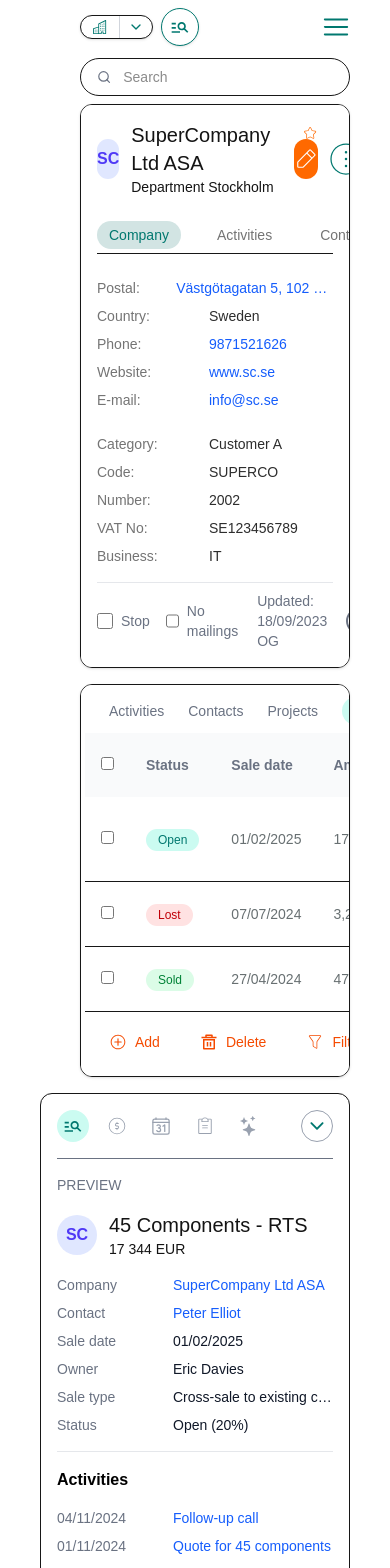
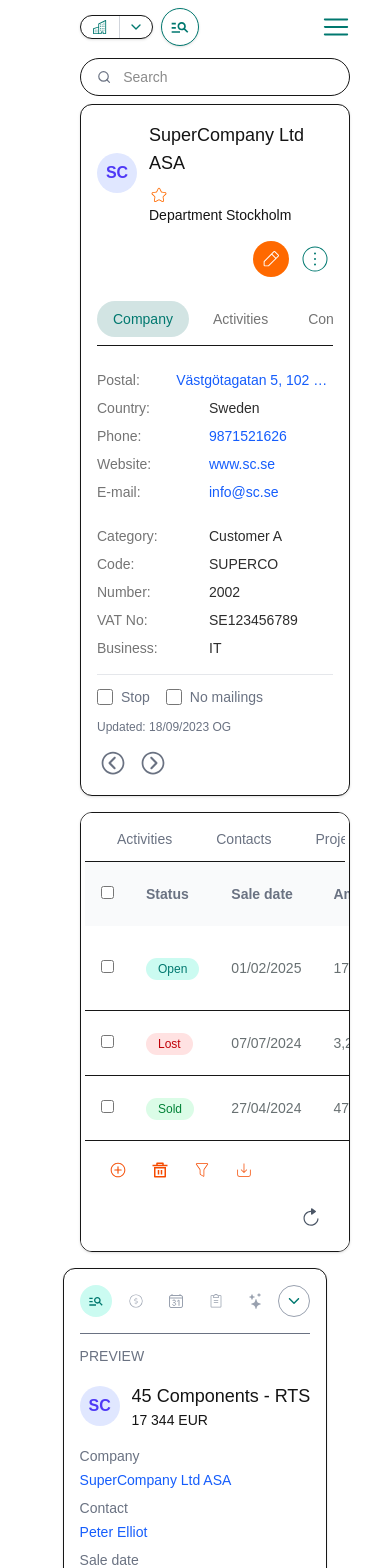
Before and after one commit to Neeraj799/crm-dashboard, a Next.js app in the folder frontend/: page / in a window 390 px wide. Shown: the top 1568 px of the page. Built offline with nearby package versions, Linux system fonts and the light colour scheme.

Commit message:
Added new page

```diff
--- a/frontend/src/components/company/CompanyCard.tsx
+++ b/frontend/src/components/company/CompanyCard.tsx
@@ -12,41 +12,51 @@ import { TabType } from "./types";
 
 const CompanyCard = () => {
   const [activeTab, setActiveTab] = useState<TabType>("Company");
+
   return (
-    <div className="w-full max-w-5xl rounded-xl border bg-white p-4 shadow-sm overflow-x-auto">
-      <div className="flex items-center justify-between">
-        <div className="flex w-1/2 items-center gap-3 ">
-          <div className="h-10 w-10 rounded-full bg-indigo-100 flex items-center justify-center">
-            <span className="font-bold text-indigo-600 ">SC</span>
+    <div className="w-full max-w-5xl rounded-xl border bg-white p-4 shadow-sm">
+      {/* HEADER */}
+      <div className="flex flex-col gap-4 md:flex-row md:items-center md:justify-between">
+        {/* LEFT */}
+        <div className="flex items-center gap-3">
+          <div className="h-10 w-10 shrink-0 rounded-full bg-indigo-100 flex items-center justify-center">
+            <span className="font-bold text-indigo-600">SC</span>
           </div>
 
           <div className="flex flex-col">
-            <div className="flex gap-6">
-              <h2 className="text-xl text-[#141414]">SuperCompany Ltd ASA</h2>
-              <CiStar className="text-orange-500 size-6" />
+            <div className="flex flex-wrap items-center gap-2">
+              <h2 className="text-lg md:text-xl text-[#141414]">
+                SuperCompany Ltd ASA
+              </h2>
+              <CiStar className="text-orange-500 size-5 md:size-6" />
             </div>
             <p className="text-sm text-[#141414]">Department Stockholm</p>
           </div>
         </div>
-        <div className="flex w-1/6 gap-2">
-          <button className="flex h-10 w-10 items-center justify-center rounded-full bg-orange-500">
-            <PiPencilSimpleLight className="h-6 w-6 text-white" />
+
+        {/* RIGHT ACTIONS */}
+        <div className="flex justify-end gap-2">
+          <button className="flex h-9 w-9 md:h-10 md:w-10 items-center justify-center rounded-full bg-orange-500">
+            <PiPencilSimpleLight className="h-5 w-5 md:h-6 md:w-6 text-white" />
           </button>
 
-          <button className="flex h-10 w-10 items-center justify-center rounded-full text-teal-700 hover:bg-gray-100">
-            <PiDotsThreeCircleVerticalThin className="h-10 w-10" />
+          <button className="flex h-9 w-9 md:h-10 md:w-10 items-center justify-center rounded-full text-teal-700 hover:bg-gray-100">
+            <PiDotsThreeCircleVerticalThin className="h-8 w-8" />
           </button>
         </div>
       </div>
 
+      {/* TABS */}
       <CompanyTabs activeTab={activeTab} onChange={setActiveTab} />
 
+      {/* DETAILS */}
       <CompanyDetails activeTab={activeTab} />
 
       <div className="mt-4 border-t border-gray-200" />
 
-      <div className="mt-2 flex items-center justify-between text-sm text-gray-500">
-        <div className="flex w-full items-center gap-4 justify-between">
+      {/* FOOTER */}
+      <div className="mt-3 flex flex-col gap-3 text-sm text-gray-500 md:flex-row md:items-center md:justify-between">
+        {/* CHECKBOXES */}
         <div className="flex gap-4">
           <label className="flex items-center gap-2">
             <input type="checkbox" className="size-4" />
@@ -58,19 +68,19 @@ const CompanyCard = () => {
             <span>No mailings</span>
           </label>
         </div>
-          <div className="flex">
-            <span>Updated: 18/09/2023 OG</span>
-          </div>
 
+        {/* UPDATED */}
+        <span className="text-xs md:text-sm">Updated: 18/09/2023 OG</span>
+
+        {/* PAGINATION */}
         <div className="flex gap-2">
           <button className="flex h-8 w-8 items-center justify-center">
-              <IoIosArrowDropleft className="h-8 w-8" />
+            <IoIosArrowDropleft className="h-7 w-7" />
           </button>
 
           <button className="flex h-8 w-8 items-center justify-center">
-              <IoIosArrowDropright className="h-8 w-8" />
+            <IoIosArrowDropright className="h-7 w-7" />
           </button>
-          </div>
         </div>
       </div>
     </div>
--- a/frontend/src/components/company/CompanyTabs.tsx
+++ b/frontend/src/components/company/CompanyTabs.tsx
@@ -16,7 +16,16 @@ const tabs: TabType[] = [
 const CompanyTabs: React.FC<CompanyTabsProps> = ({ activeTab, onChange }) => {
   return (
     <div className="mt-6 border-b">
-      <ul className="flex gap-6 text-sm">
+      <ul
+        className="
+          flex gap-2 sm:gap-6
+          overflow-x-auto
+          whitespace-nowrap
+          pb-2
+          text-sm
+          scrollbar-hide
+        "
+      >
         {tabs.map((tab) => {
           const isActive = activeTab === tab;
 
@@ -24,12 +33,15 @@ const CompanyTabs: React.FC<CompanyTabsProps> = ({ activeTab, onChange }) => {
             <li
               key={tab}
               onClick={() => onChange(tab)}
-              className={`py-1 px-3 mb-1 cursor-pointer transition-all duration-200
+              className={`
+                cursor-pointer transition-all duration-200
+                px-4 py-2
                 ${
                   isActive
                     ? "rounded-full bg-[#D2E4E3] text-teal-700 font-medium"
                     : "text-[#747474] hover:text-gray-700"
-                }`}
+                }
+              `}
             >
               {tab}
             </li>
--- a/frontend/src/components/deal/DealActivities.tsx
+++ b/frontend/src/components/deal/DealActivities.tsx
@@ -7,12 +7,15 @@ type Activity = {
 const DealActivities = ({ activities }: { activities: Activity[] }) => {
   return (
     <div>
-      <div className="text-black mb-4 font-semibold">Activities</div>
+      <div className="text-black mb-3 font-semibold">Activities</div>
 
       {activities.map((activity, index) => (
-        <div key={index} className="flex space-y-2 justify-between text-sm">
+        <div
+          key={index}
+          className="flex flex-col sm:flex-row sm:justify-between text-sm mb-2"
+        >
           <span className="text-gray-500">{activity.date}</span>
-          <span className="w-40 text-blue-600 hover:underline cursor-pointer">
+          <span className="sm:w-40 text-blue-600 hover:underline cursor-pointer">
             {activity.label}
           </span>
         </div>
--- a/frontend/src/components/deal/DealCard.tsx
+++ b/frontend/src/components/deal/DealCard.tsx
@@ -8,11 +8,13 @@ import { useState } from "react";
 
 const DealCard = ({ deal }: { deal: Deal }) => {
   const [activeTab, setActiveTab] = useState<DealTab>("search");
+
   return (
-    <div className="w-90 rounded-xl border bg-white p-4 shadow-sm space-y-4">
+    <div className="w-full max-w-md sm:max-w-lg rounded-xl border bg-white p-4 sm:p-5 shadow-sm space-y-4">
       <DealTabs activeTab={activeTab} onChange={setActiveTab} />
 
-      <div className="border-t pt-4 text-sm text-gray-500">
+      {/* Tab Content */}
+      <div className="border-t pt-3 text-sm text-gray-500">
         {activeTab === "search" && <p>PREVIEW</p>}
         {activeTab === "amount" && <p>Amount: {deal.amount}</p>}
         {activeTab === "date" && <p>Date tab content</p>}
@@ -22,21 +24,24 @@ const DealCard = ({ deal }: { deal: Deal }) => {
 
       {/* Header */}
       <div className="flex items-center gap-3">
-        <div className="h-10 w-10 rounded-full bg-indigo-100 flex items-center justify-center">
+        <div className="h-10 w-10 rounded-full bg-indigo-100 flex items-center justify-center shrink-0">
           <span className="font-bold text-indigo-600">SC</span>
         </div>
 
-        <div>
-          <h2 className="text-xl text-[#141414]">{deal.title}</h2>
+        <div className="min-w-0">
+          <h2 className="text-lg sm:text-xl text-[#141414] truncate">
+            {deal.title}
+          </h2>
           <p className="text-sm text-[#141414]">{deal.amount}</p>
         </div>
       </div>
 
       <DealDetails deal={deal} />
 
-      <div className="mt-4 border-t border-gray-200" />
+      <div className="border-t border-gray-200 pt-4">
+        <DealActivities activities={deal.activities} />
+      </div>
 
-      <DealActivities activities={deal.activities} />
       <DealStakeholders stakeholders={deal.stakeholders} />
     </div>
   );
--- a/frontend/src/components/deal/DealCardContainer.tsx
+++ b/frontend/src/components/deal/DealCardContainer.tsx
@@ -16,7 +16,7 @@ const DealCardContainer = () => {
       } catch (error) {
         console.error(error);
       } finally {
-        setLoading(false); // ✅ REQUIRED
+        setLoading(false);
       }
     };
 
@@ -27,7 +27,7 @@ const DealCardContainer = () => {
   if (!deal) return <p className="text-sm text-red-500">Failed to load deal</p>;
 
   return (
-    <div className="flex overflow-y-auto">
+    <div className="flex justify-center px-3 sm:px-6">
       <DealCard deal={deal} />
     </div>
   );
--- a/frontend/src/components/deal/DealDetails.tsx
+++ b/frontend/src/components/deal/DealDetails.tsx
@@ -20,10 +20,10 @@ type RowProps = {
 };
 
 const Row = ({ label, value, link }: RowProps) => (
-  <div className="flex items-center justify-between">
+  <div className="flex flex-col sm:flex-row sm:items-center sm:justify-between gap-1">
     <span className="text-gray-500 text-sm">{label}</span>
     <span
-      className={`w-40 truncate text-sm ${
+      className={`sm:w-40 truncate text-sm ${
         link ? "text-blue-600 hover:underline cursor-pointer" : "text-gray-900"
       }`}
       title={value}
--- a/frontend/src/components/deal/DealStakeholders.tsx
+++ b/frontend/src/components/deal/DealStakeholders.tsx
@@ -1,12 +1,10 @@
 const DealStakeholders = ({ stakeholders }: { stakeholders: string[] }) => {
   return (
-    <div className="space-y-2">
-      <div className="mt-4 border-t border-gray-200" />
-
+    <div className="space-y-2 pt-4 border-t border-gray-200">
       <div className="text-black font-semibold mb-2">Stakeholders</div>
 
       {stakeholders.map((name, index) => (
-        <p key={index} className="text-sm text-gray-800">
+        <p key={index} className="text-sm text-gray-800 truncate">
           {name}
         </p>
       ))}
--- a/frontend/src/components/deal/DealTabs.tsx
+++ b/frontend/src/components/deal/DealTabs.tsx
@@ -13,16 +13,18 @@ interface DealTabsProps {
 
 const DealTabs = ({ activeTab, onChange }: DealTabsProps) => {
   const tabWrapper = (tab: DealTab) =>
-    `flex h-8 w-8 items-center justify-center rounded-full cursor-pointer transition
+    `flex h-8 w-8 sm:h-9 sm:w-9 items-center justify-center rounded-full cursor-pointer transition
      ${activeTab === tab ? "bg-teal-100" : "hover:bg-gray-100"}`;
 
   const iconClass = (tab: DealTab) =>
-    `w-5 h-5 ${activeTab === tab ? "text-teal-700" : "text-gray-400"}`;
+    `w-4 h-4 sm:w-5 sm:h-5 ${
+      activeTab === tab ? "text-teal-700" : "text-gray-400"
+    }`;
 
   return (
-    <div className="flex justify-between">
+    <div className="flex justify-between items-center">
       {/* Tabs */}
-      <div className="flex items-center gap-3">
+      <div className="flex flex-wrap items-center gap-2 sm:gap-3">
         <div
           className={tabWrapper("search")}
           onClick={() => onChange("search")}
@@ -54,8 +56,8 @@ const DealTabs = ({ activeTab, onChange }: DealTabsProps) => {
       </div>
 
       {/* Dropdown */}
-      <button className="flex h-8 w-8 items-center justify-center rounded-full border border-gray-400">
-        <IoIosArrowDown className="w-5 h-5 text-teal-700" />
+      <button className="flex h-8 w-8 sm:h-9 sm:w-9 items-center justify-center rounded-full border border-gray-400 shrink-0">
+        <IoIosArrowDown className="w-4 h-4 sm:w-5 sm:h-5 text-teal-700" />
       </button>
     </div>
   );
--- a/frontend/src/components/sales/SalesTabs.tsx
+++ b/frontend/src/components/sales/SalesTabs.tsx
@@ -2,20 +2,30 @@ const tabs = ["Activities", "Contacts", "Projects", "Sales", "Requests"];
 
 const SalesTabs = () => {
   return (
-    <div className="flex gap-6 px-6 py-2 text-sm">
+    <div className="border-b">
+      <div
+        className="
+          flex gap-3 px-4 py-2 text-sm
+          overflow-x-auto whitespace-nowrap
+          scrollbar-hide
+          sm:gap-6 sm:px-6
+        "
+      >
         {tabs.map((tab) => (
           <button
             key={tab}
-          className={
+            className={`flex-shrink-0 rounded-full px-4 py-1 transition
+              ${
                 tab === "Sales"
-              ? "rounded-full bg-teal-100 px-4 py-1 text-teal-700"
-              : "text-gray-500"
-          }
+                  ? "bg-teal-100 text-teal-700"
+                  : "text-gray-500 hover:text-gray-700"
+              }`}
           >
             {tab}
           </button>
         ))}
       </div>
+    </div>
   );
 };
 
--- a/frontend/src/components/sales/TableActions.tsx
+++ b/frontend/src/components/sales/TableActions.tsx
@@ -8,18 +8,31 @@ const TableActions = () => {
   const handleRefresh = () => {
     console.log("Refresh clicked");
   };
+
   return (
-    <div className="flex items-center justify-between px-4 py-3 text-sm text-orange-600">
-      <div className="flex gap-6">
+    <div
+      className="
+      flex flex-col gap-3
+      sm:flex-row sm:items-center sm:justify-between
+      px-4 py-3 text-sm text-orange-600
+    "
+    >
+      {/* LEFT ACTIONS */}
+      <div className="flex flex-wrap gap-2 sm:gap-6">
         <ActionButton icon={<IoIosAddCircleOutline />} label="Add" />
         <ActionButton icon={<RiDeleteBin5Line />} label="Delete" />
         <ActionButton icon={<CiFilter />} label="Filter" />
         <ActionButton icon={<CiImport />} label="Export" />
       </div>
 
+      {/* REFRESH */}
       <button
         onClick={handleRefresh}
-        className="rounded-md p-2 hover:bg-gray-100 transition"
+        className="
+          self-end sm:self-auto
+          rounded-md p-2
+          hover:bg-gray-100 transition
+        "
         aria-label="Refresh table"
       >
         <IoIosRefresh className="text-gray-600" size={20} />
@@ -36,9 +49,17 @@ const ActionButton = ({
   label: string;
 }) => {
   return (
-    <button className="flex items-center gap-2 hover:bg-orange-50 transition rounded-md p-2">
+    <button
+      className="
+      flex items-center gap-2
+      rounded-md p-2
+      hover:bg-orange-50 transition
+    "
+    >
       <span className="text-lg">{icon}</span>
-      <span>{label}</span>
+
+      {/* Hide label on mobile */}
+      <span className="hidden sm:inline">{label}</span>
     </button>
   );
 };
```
Also changed, not shown: frontend/src/components/sales/SalesFooter.tsx (deleted). Lines whose indentation alone changed are shown as unchanged.
